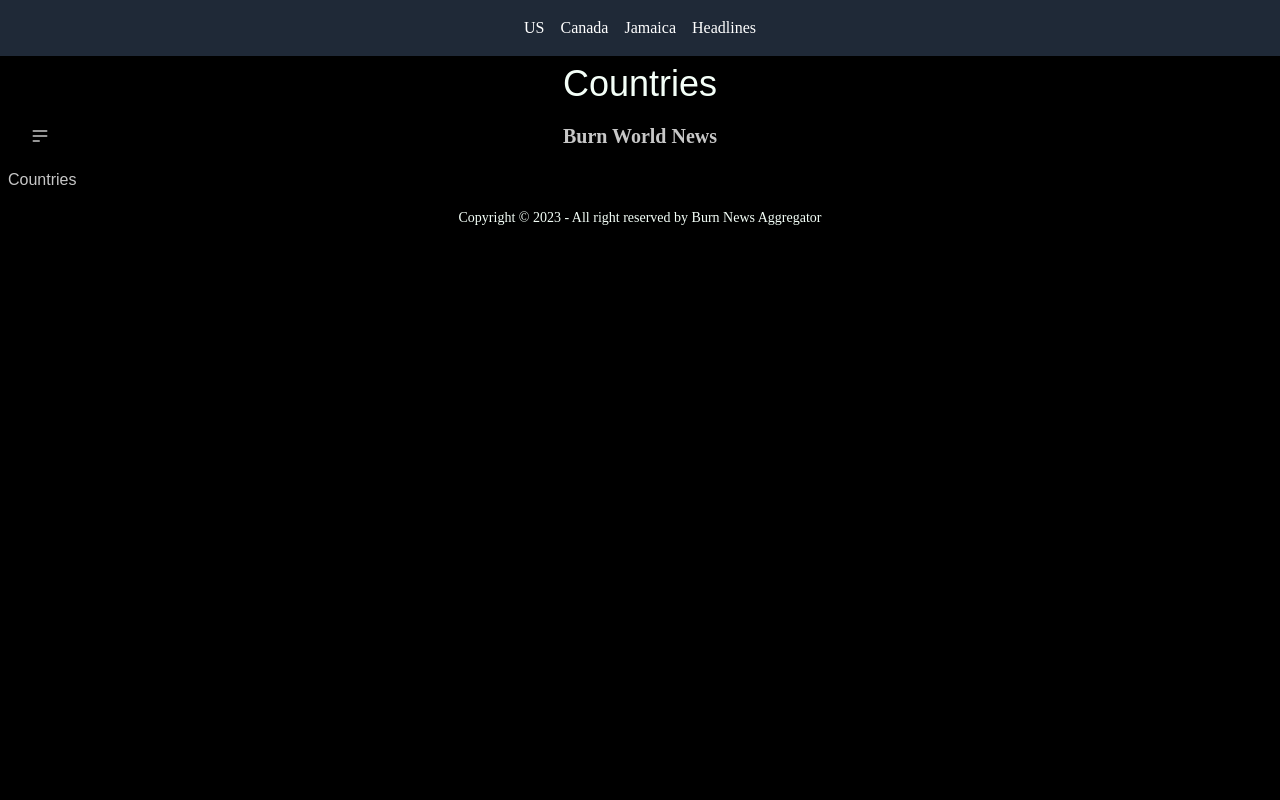
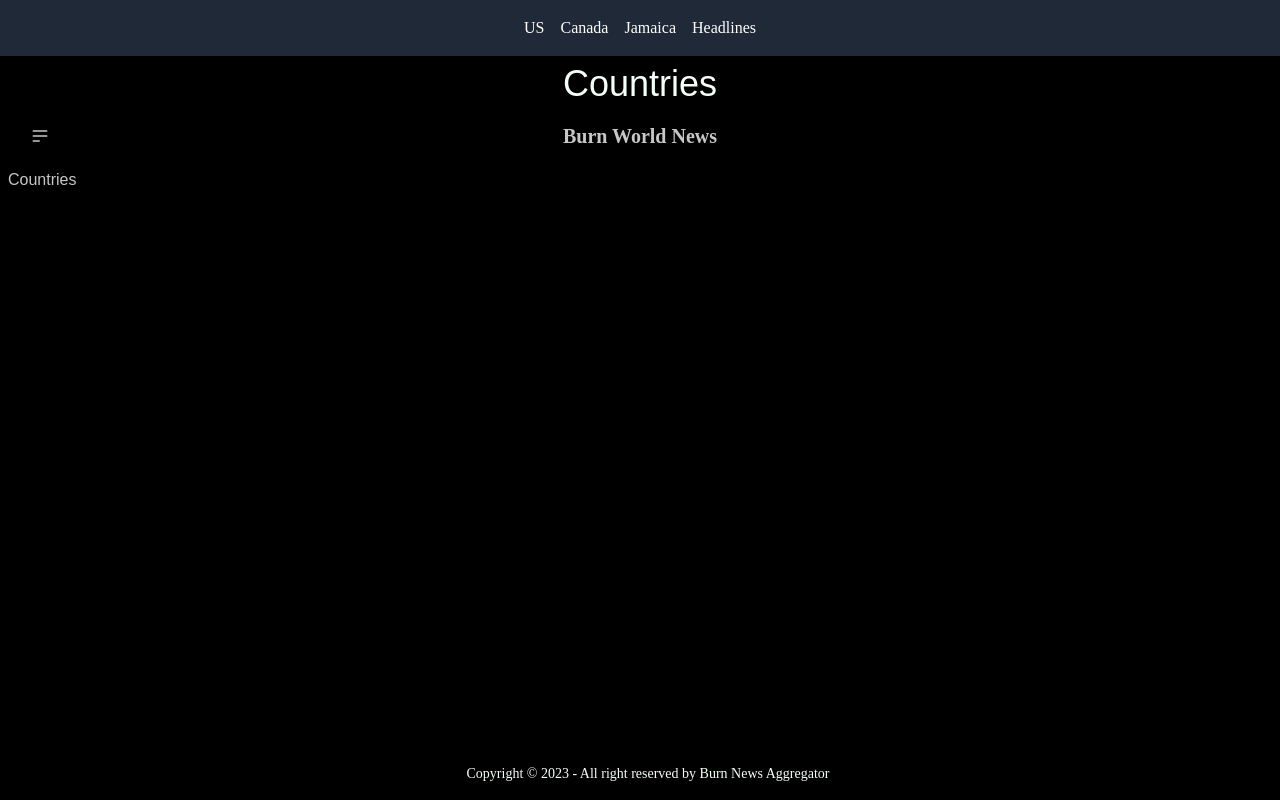
Before and after one commit to RW2023/burnworld, a Next.js app: page /countries in a window 1280 px wide. Built offline with nearby package versions, Linux system fonts and the light colour scheme.

Commit message:
stick footer to bottom of page

```diff
--- a/src/Components/Footer.tsx
+++ b/src/Components/Footer.tsx
@@ -2,7 +2,7 @@ import React from 'react'
 
 function Footer() {
   return (
-    <footer className="footer footer-center p-4 bg-background-300 text-paragraph">
+    <footer className="footer footer-center p-4 bg-background-300 text-paragraph fixed bottom-0 w-full">
       <aside>
         <p className='text-headline'>Copyright © 2023 - All right reserved by Burn News Aggregator</p>
       </aside>
```
